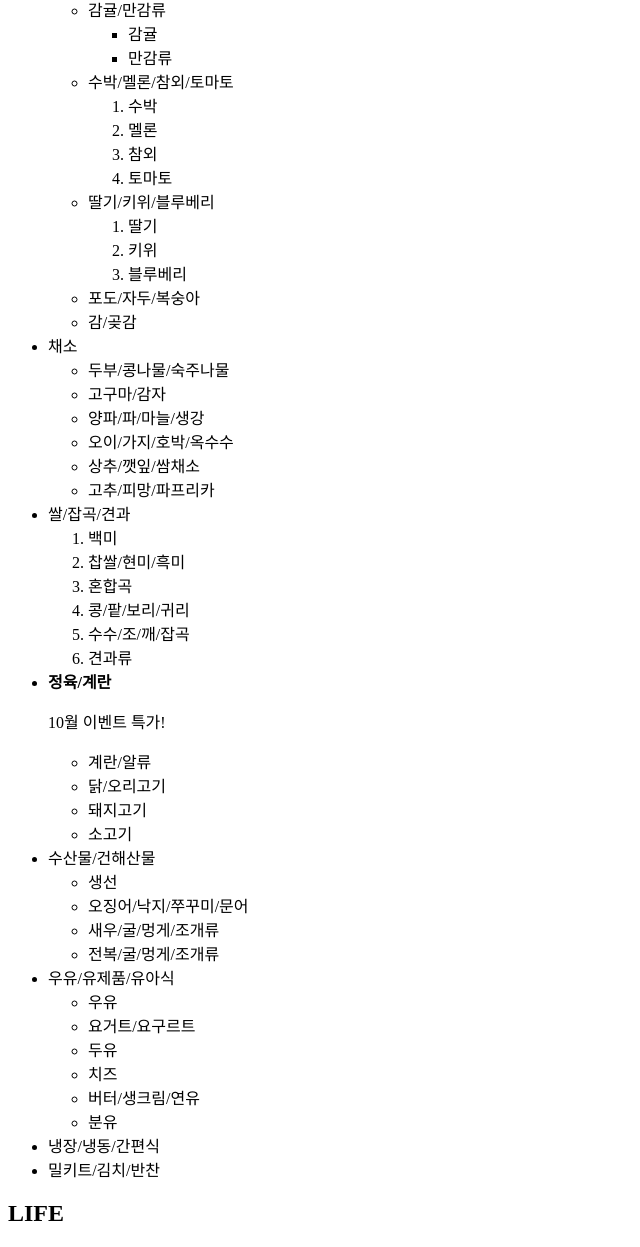
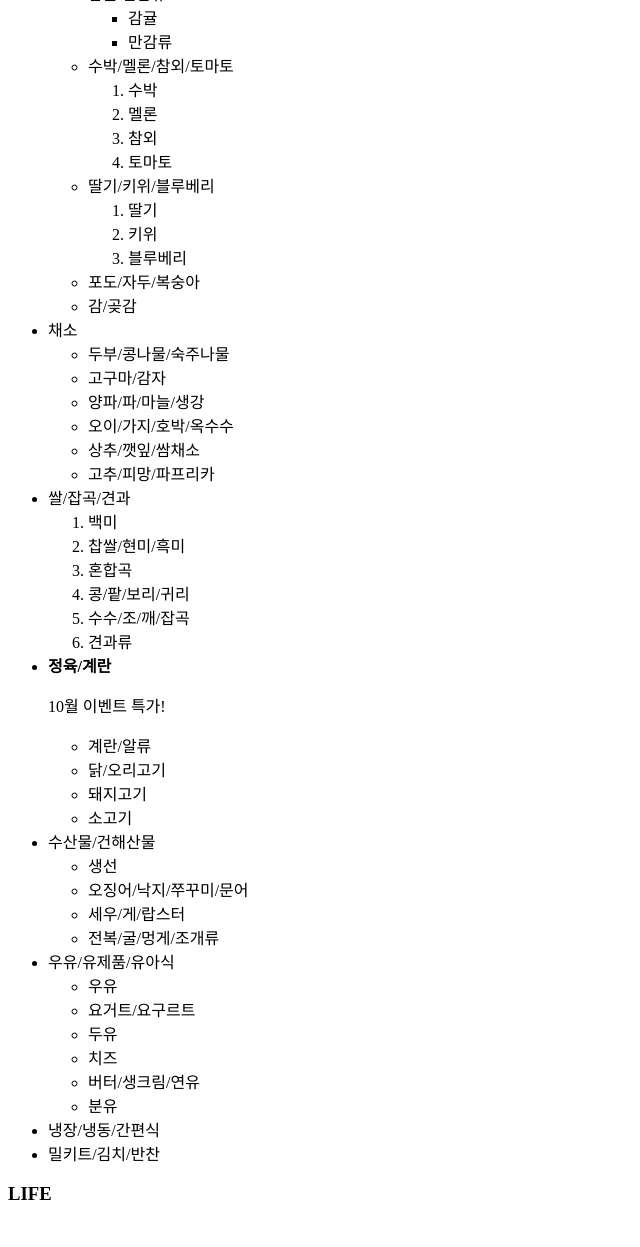
Before and after one commit to ayjvv/ayj-task, a plain HTML site: page 240221/listEx1.html in a window 1280 px wide. Shown: the part 300-1547 px from the top of the page, without its empty margins (0-640 px from the left). After the commit the page ends 1524 px from the top, so only its background shows below. Drawn offline with Linux system fonts and the light colour scheme.

Commit message:
Update listEx1.html

```diff
--- a/240221/listEx1.html
+++ b/240221/listEx1.html
@@ -1,17 +1,18 @@
 <!DOCTYPE html>
 <html lang="ko">
+
 <head>
-  <meta charset="UTF-8">
+  <meta charset="utf-8">
   <title>listEx2</title>
 </head>
 
+
 <body>
-  <h1>중첩 목록</h1>
+  <h1>충첩목록</h1>
   <h2>이마트몰 카테고리</h2>
   <h3>FOOD</h3>
   <ul>
-    <li>
-      <p>과일</p>
+      <li>과일
         <ul>
           <li>사과/배
             <ul>
@@ -20,13 +21,13 @@
         </ul>
       </li>
 
+
       <li>감귤/만감류
          <ul>
           <li>감귤</li>
           <li>만감류</li>
          </ul>
       </li>
-
         <li>수박/멜론/참외/토마토
          <ol>
            <li>수박</li>
@@ -47,7 +48,6 @@
         <li>포도/자두/복숭아</li>
         <li>감/곶감</li>
         </ul>
-    </li>
 
         <li>채소
          <ul>
@@ -70,9 +70,7 @@
           <li>견과류</li>
         </ol>
        </li>
-
-    <li>
-      <strong>정육/계란</strong>
+        <li><strong>정육/계란</strong>
         <p>10월 이벤트 특가!</p>
         <ul>
          <li>계란/알류</li>
@@ -81,12 +79,11 @@
          <li>소고기</li>
         </ul>
         </li>
-
         <li>수산물/건해산물
          <ul>
            <li>생선</li>
            <li>오징어/낙지/쭈꾸미/문어</li>
-      <li>새우/굴/멍게/조개류</li>
+           <li>세우/게/랍스터</li>
            <li>전복/굴/멍게/조개류</li>
          </ul>
         </li>
@@ -101,14 +98,12 @@
           <li>분유</li>
         </ul>
         </li>
-
-    <li>
-      냉장/냉동/간편식
-    </li>
-
+          <li>냉장/냉동/간편식</li>
           <li>밀키트/김치/반찬</li>
  </ul>
 
-  <h2>LIFE</h2>
+
+<h3>LIFE</h3>
+
 </body>
 </html>
```
Lines whose indentation alone changed are shown as unchanged.
